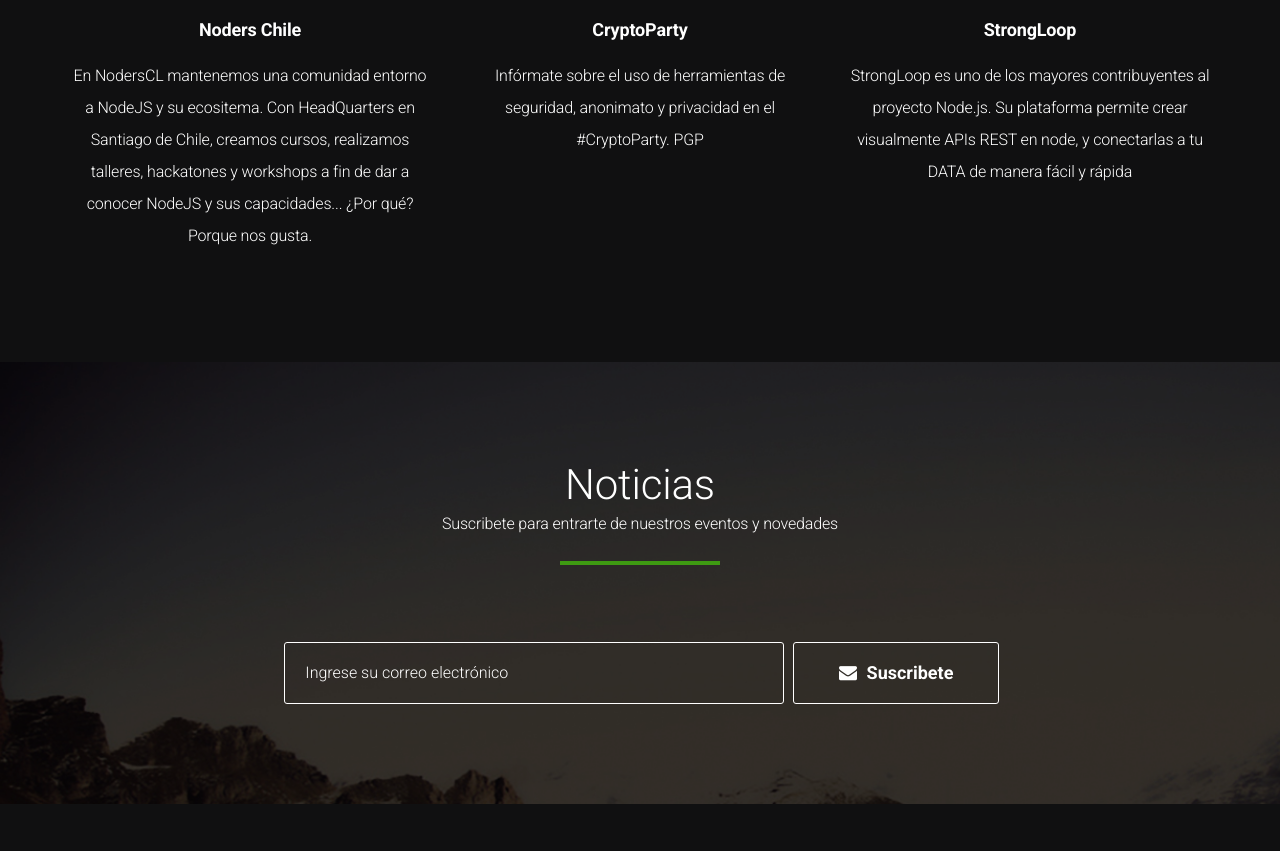
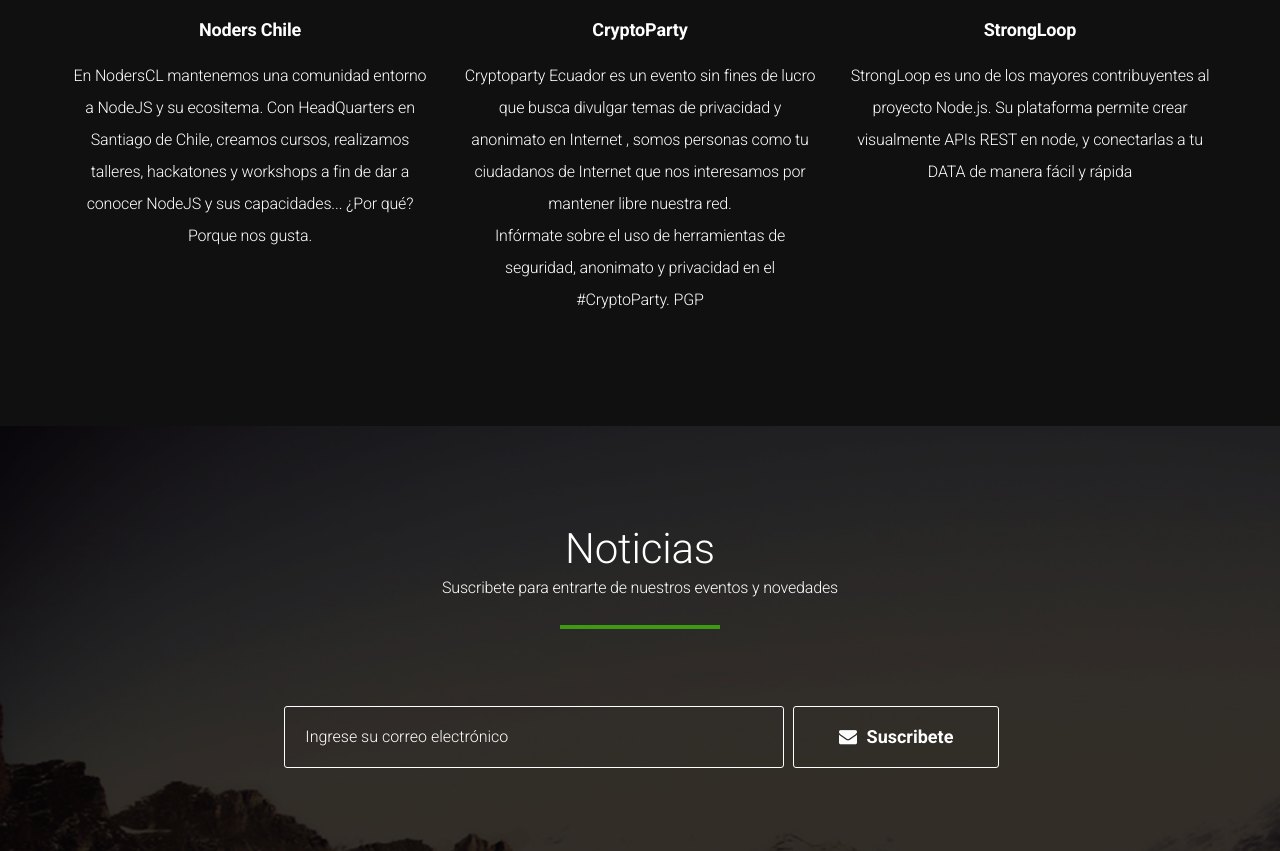
Before and after one commit to Noders/-Deprecated-NodersEC-Web, a website: page app/views/index.html in a window 1280 px wide. Shown: the part 1956-2807 px from the top of the page. Drawn offline with nearby package versions, Linux system fonts and the light colour scheme; files that its build step writes are made by us from their sources; no server answers; files whose address does not match are found by name.

Commit message:
testimonio de crypto

```diff
--- a/app/views/index.html
+++ b/app/views/index.html
@@ -219,6 +219,7 @@
 					<img class="parner-logo" src="https://pbs.twimg.com/profile_images/554671988132691969/2LEOhDKe.png" alt="noders">
 					<h4>CryptoParty</h4>
 					<p>
+						Cryptoparty Ecuador es un evento sin fines de lucro que busca divulgar temas de privacidad y anonimato en Internet , somos personas como tu ciudadanos de Internet que nos interesamos por mantener libre nuestra red.<br>
 						Infórmate sobre el uso de herramientas de seguridad, anonimato y privacidad en el <a href="https://twitter.com/hashtag/CryptoParty">#CryptoParty.</a> PGP
 					</p>
 				</div>
```
